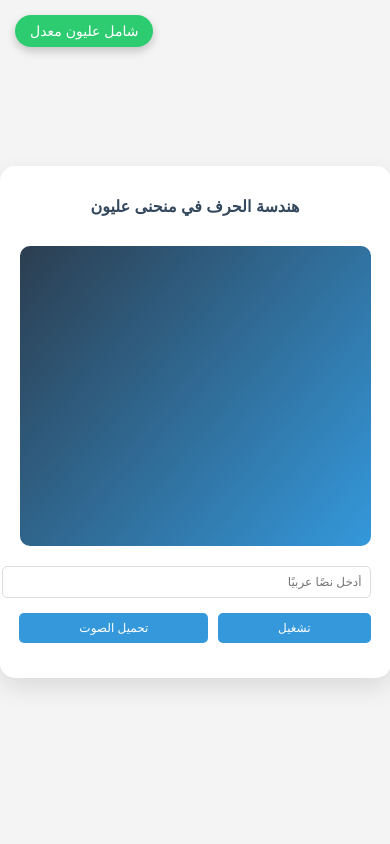
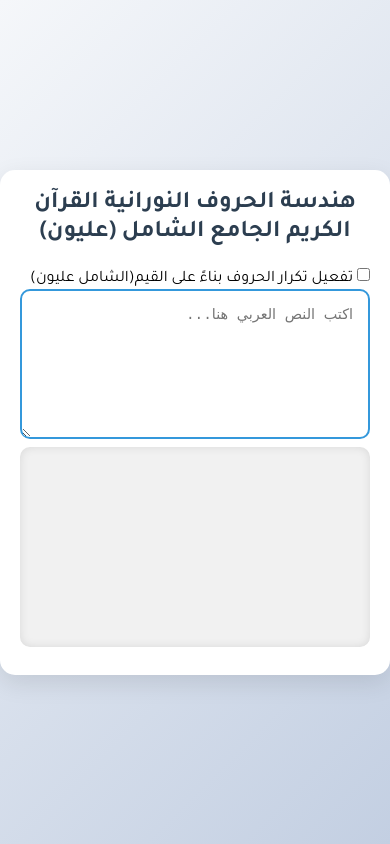
Before and after one commit to furquanelhoda/ts43, a plain HTML site: page index.html in a window 390 px wide. Drawn offline with nearby package versions, Linux system fonts and the light colour scheme.

Commit message:
Update index.html

```diff
--- a/index.html
+++ b/index.html
@@ -1,349 +1,147 @@
+
+
 <!DOCTYPE html>
-<html lang="ar" dir="rtl">
+<html dir="rtl" lang="ar">
 <head>
 <meta charset="UTF-8">
 <meta name="viewport" content="width=device-width, initial-scale=1.0">
-    <title>تحويل النص إلى موسيقى</title>
-    <script src="https://cdnjs.cloudflare.com/ajax/libs/tone/14.8.37/Tone.js"></script>
+<title>المهندس  الحرفي</title>
+<link href="https://fonts.googleapis.com/css2?family=Tajawal:wght@400;700&display=swap" rel="stylesheet">
+<script src="https://cdnjs.cloudflare.com/ajax/libs/tone/14.8.49/Tone.js"></script>
 <style>
-        /* تنسيق عام للصفحة */
-        body {
-            font-family: 'Tajawal', Arial, sans-serif;
-            direction: rtl;
-            margin: 0;
-            padding: 0;
-            box-sizing: border-box;
-            background-color: #f4f4f4;
-            display: flex;
-            justify-content: center;
-            align-items: center;
-            min-height: 100vh;
-        }
-
-        /* الحاوية الرئيسية */
-        .container {
-            background-color: white;
-            border-radius: 15px;
-            box-shadow: 0 10px 25px rgba(0, 0, 0, 0.1);
-            padding: 30px;
-            width: 90%;
-            max-width: 1200px;
-            height: 90%;
-            display: flex;
-            flex-direction: column;
-            justify-content: space-between;
-        }
-
-        /* عنصر الزر في الزاوية العلوية اليسرى */
-        .top-left-button {
-            position: absolute;
-            top: 15px;
-            left: 15px;
-            background-color: #2ecc71;
-            color: white;
-            font-size: 16px;
-            padding: 10px 20px;
-            border-radius: 30px;
-            text-decoration: none;
-            box-shadow: 0 4px 10px rgba(0, 0, 0, 0.2);
-            transition: all 0.3s ease-in-out;
-        }
-
-        .top-left-button:hover {
-            background-color: #27ae60;
-            transform: scale(1.1);
-            box-shadow: 0 6px 15px rgba(0, 0, 0, 0.3);
-        }
-
-        h1 {
-            text-align: center;
-            color: #34495e;
-        }
-
-        canvas {
-            flex-grow: 1;
-            background-color: #f8f9fa;
-            border-radius: 10px;
-            margin: 20px 0;
-        }
-
-        input {
-            width: 100%;
-            padding: 10px;
-            margin-bottom: 15px;
-            border: 1px solid #ddd;
-            border-radius: 5px;
-            font-size: 16px;
-        }
-
-        .controls {
-            display: flex;
-            justify-content: space-between;
-            gap: 10px;
-        }
-
-        button {
-            flex-grow: 1;
-            padding: 10px;
-            background-color: #3498db;
-            color: white;
-            border: none;
-            border-radius: 5px;
-            cursor: pointer;
-            font-size: 16px;
-            transition: background-color 0.3s;
-        }
-
-        button:hover {
-            background-color: #2980b9;
-        }
-
-        #currentChar, #charImage {
-            text-align: center;
-            margin-top: 15px;
-        }
-
-        #charImage {
-            max-width: 100px;
-            max-height: 100px;
-            display: none;
-            margin: 0 auto;
-        }
-
-        /* ضمان تجاوب التصميم */
-        @media (max-width: 768px) {
-            .container {
-                padding: 20px;
-            }
-
-            button {
-                font-size: 14px;
-                padding: 8px;
-            }
-
-            input {
-                font-size: 14px;
-                padding: 8px;
-            }
-
-            h1 {
-                font-size: 18px;
-            }
-        }
-
-        @media (max-width: 480px) {
-            h1 {
-                font-size: 16px;
-            }
-
-            .top-left-button {
-                font-size: 14px;
-                padding: 8px 15px;
-            }
-
-            button {
-                font-size: 12px;
-            }
-
-            input {
-                font-size: 12px;
-            }
-        }
+* { margin: 0; padding: 0; box-sizing: border-box; }
+html, body { height: 100%; font-family: 'Tajawal', sans-serif; }
+body { background: linear-gradient(135deg, #f5f7fa 0%, #c3cfe2 100%); display: flex; align-items: center; justify-content: center; }
+.container { width: 100%; max-width: 1200px; background: white; padding: 20px; border-radius: 15px; box-shadow: 0 8px 25px rgba(0, 0, 0, 0.1); }
+h1 { text-align: center; color: #2c3e50; margin-bottom: 20px; font-size: 2rem; }
+textarea { width: 100%; height: 150px; padding: 15px; border: 2px solid #3498db; border-radius: 10px; resize: vertical; }
+.display-area { width: 100%; background: #f8f9fa; border-radius: 10px; margin: 20px 0; padding: 10px; display: flex; flex-direction: column; align-items: center; }
+#currentChar { font-size: 2.5rem; color: #2c3e50; }
+.char-image { width: 100px; height: auto; margin-top: 10px; }
+button { padding: 12px 25px; font-size: 1rem; border: none; border-radius: 8px; background: #3498db; color: white; cursor: pointer; transition: 0.3s; }
+button:hover { background: #2980b9; transform: translateY(-2px); }
+#geometrycanvas43 { width: 100%; height: 200px; background-color: #f1f1f1; border-radius: 10px; box-shadow: inset 0 0 10px rgba(0, 0, 0, 0.1); direction: ltr !important; }
+@media (max-width: 768px) { textarea { font-size: 0.9rem; } button { font-size: 0.9rem; } h1 { font-size: 1.5rem; } }
 </style>
 </head>
 <body>
-    <!-- زر في الزاوية العلوية اليسرى -->
-    <a href="./testada2 .html" class="top-left-button">شامل عليون معدل</a>
+<div class="container">
+<h1> هندسة الحروف النورانية القرآن الكريم  الجامع الشامل (عليون) </h1>
+<div>
+<label>
+<input type="checkbox" id="toggleRepeat" />
+تفعيل تكرار الحروف بناءً على القيم(الشامل عليون)
+</label>
+</div>
 
+<textarea id="textInput" placeholder="اكتب النص العربي هنا..."></textarea>
+<canvas id="geometrycanvas43"></canvas43>
 
-    <div class="container">
-        <h1>هندسة الحرف في منحنى عليون</h1>
-        <canvas id="geometryCanvas" width="1152" height="300"></canvas>
-        <input type="text" id="textInput" placeholder="أدخل نصًا عربيًا">
-        <div class="controls">
-            <button onclick="playText()">تشغيل</button>
-            <button id="downloadButton">تحميل الصوت</button>
+<div class="display-area" id="displayArea">
+<div id="currentChar"></div>
+<img id="charImage" class="char-image" src="" alt="" style="display:none;">
 </div>
-        <div id="currentChar"></div>
-        <img id="charImage" src="" alt="حرف">
 </div>
 
 <script>
-        // تعريف الملاحظات الموسيقية للأحرف
 const notes = {
-            'أ': { note: 'C4', tone: '8n', value: '13', image: 'img/a.png' },
-            'ا': { note: 'C4', tone: '8n', value: '13', image: 'img/a.png' },
-            'ح': { note: 'A4', tone: '8n', value: '7', image: 'img/h.png' },
-            'ر': { note: 'E5', tone: '8n', value: '6', image: 'img/r.png' },
-            'س': { note: 'G5', tone: '8n', value: '5', image: 'img/s.png' },
-            'ص': { note: 'B5', tone: '8n', value: '3', image: 'img/sad.png' },
-            'ط': { note: 'D6', tone: '8n', value: '4', image: 'img/tah.png' },
-            'ع': { note: 'F6', tone: '8n', value: '2', image: 'img/aain.png' },
-            'ق': { note: 'B6', tone: '8n', value: '2', image: 'img/qaf.png' },
-            'ك': { note: 'C7', tone: '8n', value: '1', image: 'img/kaf.png' },
-            'ل': { note: 'D7', tone: '8n', value: '13', image: 'img/lm.png' },
-            'م': { note: 'E7', tone: '8n', value: '17', image: 'img/mem.png' },
-            'ن': { note: 'F7', tone: '8n', value: '1', image: 'img/nun.png' },
-            'ه': { note: 'G7', tone: '8n', value: '2', image: 'img/hh.png' },
-            'ي': { note: 'B7', tone: '8n', value: '2', image: 'img/ya.png' }
+  'أ': { value: '13', color: 'hsl(0, 70%, 50%)' },      // أحمر
+  'آ': { value: '13', color: 'hsl(0, 70%, 50%)' },      // أحمر
+  'إ': { value: '13', color: 'hsl(0, 70%, 50%)' },      // أحمر
+  'ا': { value: '13', color: 'hsl(0, 70%, 50%)' },      // أحمر
+  'ؤ': { value: '13', color: 'hsl(0, 70%, 50%)' },      // أحمر
+  'ء': { value: '13', color: 'hsl(0, 70%, 50%)' },      // أحمر
+  'ئ': { value: '13', color: 'hsl(0, 70%, 50%)' },      // أحمر
+  'ى': { value: '13', color: 'hsl(0, 70%, 50%)' },      // أحمر
+  'ل': { value: '13', color: 'hsl(30, 70%, 50%)' },     // برتقالي
+  'ر': { value: '6', color: 'hsl(60, 70%, 50%)' },      // أصفر
+  'ك': { value: '1', color: 'hsl(120, 70%, 50%)' },     // أخضر
+  'ه': { value: '2', color: 'hsl(180, 70%, 50%)' },     // تركواز
+  'ي': { value: '2', color: 'hsl(240, 70%, 50%)' },     // أزرق
+  'ع': { value: '2', color: 'hsl(270, 70%, 50%)' },     // بنفسجي
+  'ص': { value: '3', color: 'hsl(300, 70%, 50%)' },     // أرجواني
+  'ط': { value: '4', color: 'hsl(360, 70%, 50%)' },     // وردي
+  'س': { value: '5', color: 'hsl(20, 70%, 50%)' },      // ذهبي
+  'ح': { value: '7', color: 'hsl(75, 70%, 50%)' },      // أخضر فاتح
+  'م': { value: '17', color: 'hsl(200, 70%, 50%)' },    // أزرق فاتح
+  'ق': { value: '2', color: 'hsl(150, 70%, 50%)' },     // أخضر مائل للأزرق
+  'ن': { value: '1', color: 'hsl(285, 70%, 50%)' }      // بنفسجي مائل للأزرق
 };
+const canvas43 = document.getElementById('geometrycanvas43');
+const ctx43 = canvas43.getContext('2d');
+const textInput = document.getElementById('textInput');
+const toggleRepeat = document.getElementById('toggleRepeat');
 
-        let isPlaying = false;
-        let synth = null;
-
-        const canvas = document.getElementById('geometryCanvas');
-        const ctx = canvas.getContext('2d');
-        const textInput = document.getElementById('textInput');
-        const downloadButton = document.getElementById('downloadButton');
-
-        function resizeCanvas() {
-            canvas.width = canvas.offsetWidth;
-            canvas.height = canvas.offsetHeight;
+function resizecanvas43() {
+canvas43.width = canvas43.offsetWidth;
+canvas43.height = canvas43.offsetHeight;
 }
 
+function generateTextBasedOnRepeat() {
+const input = textInput.value.trim();
+let output = '';
+for (let char of input) {
+if (notes[char] && toggleRepeat.checked) {
+output += char.repeat(Number(notes[char].value));
+} else {
+output += char;
+}
+}
+return output;
+}
+// const notes = {
+//   'أ': { value: '13', color: 'hsl(0, 70%, 60%)' },
+//   'ل': { value: '13', color: 'hsl(24, 70%, 60%)' },
+//   'ر': { value: '6', color: 'hsl(48, 70%, 60%)' },
+//   'ك': { value: '1', color: 'hsl(72, 70%, 60%)' },
+//   // إضافة بقية الأحرف بنفس الطريقة
+// };
+
 function generateGeometricVisualization() {
-            resizeCanvas();
-            ctx.clearRect(0, 0, canvas.width, canvas.height);
+  resizecanvas43();
+  ctx43.clearRect(0, 0, canvas43.width, canvas43.height);
 
-            const gradient = ctx.createLinearGradient(0, 0, canvas.width, canvas.height);
-            gradient.addColorStop(0, '#2c3e50');
-            gradient.addColorStop(1, '#3498db');
-            ctx.fillStyle = gradient;
-            ctx.fillRect(0, 0, canvas.width, canvas.height);
-
-            const input = textInput.value.trim();
+  const input = generateTextBasedOnRepeat();
   const points = [];
 
   for (let i = 0; i < input.length; i++) {
     const char = input[i];
     if (notes[char]) {
-                    const x = canvas.width - ((i + 1) * (canvas.width / (input.length + 1)));
-                    const y = canvas.height - (Number(notes[char].value) * (canvas.height / 28));
+      const x = canvas43.width - ((i + 1) * (canvas43.width / (input.length + 1)));
+      const y = canvas43.height - (Number(notes[char].value) * (canvas43.height / 30));
 
       points.push({ x, y, char });
 
-                    ctx.beginPath();
-                    ctx.arc(x, y, 10, 0, Math.PI * 2);
-                    ctx.fillStyle = `hsl(${i * 20}, 70%, 60%)`;
-                    ctx.shadowColor = 'rgba(0,0,0,0.3)';
-                    ctx.shadowBlur = 10;
-                    ctx.fill();
-                    ctx.shadowBlur = 0;
+      ctx43.beginPath();
+      ctx43.arc(x, y, 8, 0, Math.PI * 2);
+      ctx43.fillStyle = notes[char].color; // استخدام اللون المحدد للحرف
+      ctx43.fill();
 
-                    ctx.fillStyle = 'white';
-                    ctx.font = '14px Tajawal';
-                    ctx.textAlign = 'center';
-                    ctx.textBaseline = 'middle';
-                    ctx.fillText(char, x, y);
+      ctx43.fillStyle = '#000';
+      ctx43.font = '14px Tajawal';
+      ctx43.textAlign = 'center';
+      ctx43.textBaseline = 'middle';
+      ctx43.fillText(char, x, y);
     }
   }
 
   if (points.length > 1) {
-                ctx.beginPath();
-                ctx.moveTo(points[0].x, points[0].y);
+    ctx43.beginPath();
+    ctx43.moveTo(points[0].x, points[0].y);
     for (let i = 1; i < points.length; i++) {
-                    ctx.lineTo(points[i].x, points[i].y);
+      ctx43.lineTo(points[i].x, points[i].y);
     }
-                ctx.strokeStyle = 'rgba(255,255,255,0.5)';
-                ctx.lineWidth = 3;
-                ctx.setLineDash([5, 5]);
-                ctx.stroke();
-                ctx.setLineDash([]);
+    ctx43.strokeStyle = 'gray';
+    ctx43.lineWidth = 1.5;
+    ctx43.setLineDash([5, 5]);
+    ctx43.stroke();
+    ctx43.setLineDash([]);
   }
 }
-
-        async function playText() {
-            if (isPlaying) {
-                stopPlaying();
-                return;
-            }
-
-            const text = textInput.value.trim();
-            const currentChar = document.getElementById('currentChar');
-
-            isPlaying = true;
-            synth = new Tone.Synth().toDestination();
-            await Tone.start();
-
-            for (let i = 0; i < text.length && isPlaying; i++) {
-                const char = text[i];
-                if (notes[char]) {
-                    currentChar.textContent = char;
-
-                    const charImage = document.getElementById('charImage');
-                    charImage.src = notes[char].image;
-                    charImage.style.display = "block";
-
-                    synth.triggerAttackRelease(notes[char].note, notes[char].tone);
-                    await new Promise(resolve => setTimeout(resolve, 500));
-                }
-            }
-
-            stopPlaying();
-        }
-
-        function stopPlaying() {
-            isPlaying = false;
-
-            if (synth) {
-                synth.dispose();
-                synth = null;
-            }
-
-            document.getElementById('currentChar').textContent = '';
-            document.getElementById('charImage').style.display = "none";
-        }
-
-        async function downloadAudio() {
-            const text = textInput.value.trim();
-            if (!text) {
-                alert("يرجى كتابة نص يحتوي على أحرف عربية لتحميل الصوت.");
-                return;
-            }
-
-            await Tone.start();
-            const audioContext = Tone.getContext().rawContext;
-            const destination = audioContext.createMediaStreamDestination();
-            const synth = new Tone.Synth().toDestination();
-            synth.connect(destination);
-
-            const mediaRecorder = new MediaRecorder(destination.stream);
-            const chunks = [];
-
-            mediaRecorder.ondataavailable = (event) => {
-                chunks.push(event.data);
-            };
-
-            mediaRecorder.onstop = () => {
-                const blob = new Blob(chunks, { type: 'audio/wav' });
-                const url = URL.createObjectURL(blob);
-                const anchor = document.createElement('a');
-                anchor.download = 'musical_text.wav';
-                anchor.href = url;
-                anchor.click();
-            };
-
-            mediaRecorder.start();
-
-            const now = Tone.now();
-            for (let i = 0; i < text.length; i++) {
-                const char = text[i];
-                if (notes[char]) {
-                    synth.triggerAttackRelease(notes[char].note, "8n", now + i * 0.5);
-                }
-            }
-
-            setTimeout(() => {
-                mediaRecorder.stop();
-            }, text.length * 500 + 100);
-        }
-
+toggleRepeat.addEventListener('change', generateGeometricVisualization);
 textInput.addEventListener('input', generateGeometricVisualization);
-        downloadButton.addEventListener('click', downloadAudio);
-
-        resizeCanvas();
-        window.addEventListener('resize', resizeCanvas);
-        generateGeometricVisualization();
+resizecanvas43();
+window.addEventListener('resize', resizecanvas43);
 </script>
 </body>
 </html>
```
Lines whose indentation alone changed are shown as unchanged.
